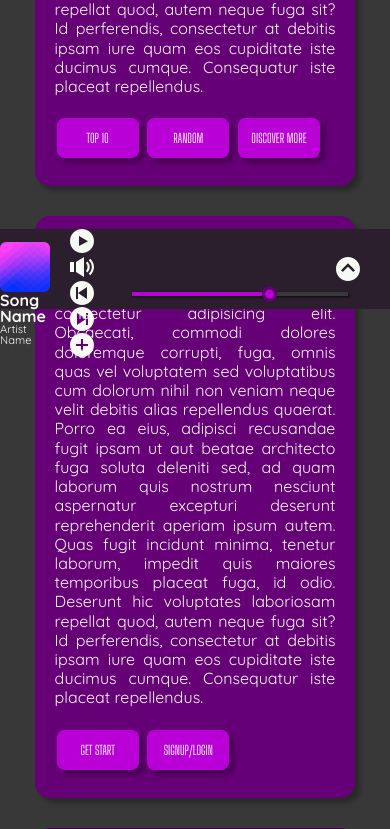
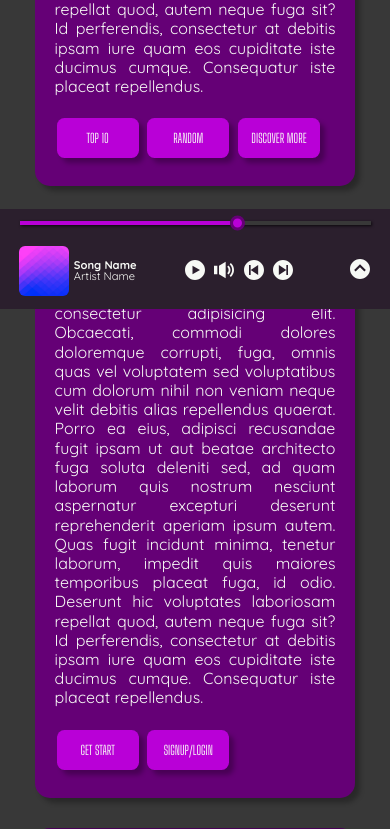
Before and after one commit to HadrienVerrier/ORPHEA, a PHP site: page /discover.html in a window 390 px wide. Shown: the part 535-1364 px from the top of the page. Run offline with PHP 8.4, Linux system fonts and the light colour scheme.

Commit message:
fix close player responsive

```diff
--- a/css/_player.scss
+++ b/css/_player.scss
@@ -7,9 +7,15 @@
 
 	z-index: 8;
 	#player-open {
-		height: 100%;
+		width: 2rem;
+		height: 2rem;
 		position: absolute;
+		top: 3rem;
 		right: 3rem;
+
+		&:hover {
+			fill: $mainLight;
+		}
 	}
 	#search {
 		display: none;
@@ -26,7 +32,7 @@
 		#player {
 			height: 100%;
 			display: grid;
-			grid-template-columns: 1fr 1fr 4fr 0.5fr;
+			grid-template-columns: 1fr 1fr 3fr 0.5fr;
 
 			#song-info {
 				align-self: center;
@@ -77,14 +83,16 @@
 
 				&::before {
 					content: " ";
+					display: block;
 					width: 60%;
 					position: absolute;
 					height: 100%;
 					background-color: $mainLight;
-					display: block;
 				}
 				&::after {
 					content: " ";
+					display: block;
+					cursor: pointer;
 					width: 1.5rem;
 					height: 1.5rem;
 					box-sizing: border-box;
@@ -92,11 +100,9 @@
 					top: 50%;
 					transform: translateY(-50%);
 					left: 60%;
-
 					border-radius: 50%;
 					border: 0.3rem solid $main;
 					background-color: $mainLight;
-					display: block;
 				}
 			}
 		}
--- a/css/main.css
+++ b/css/main.css
@@ -405,9 +405,15 @@ input[type="submit"] + label {
 }
 
 #player-container #player-open {
-  height: 100%;
+  width: 2rem;
+  height: 2rem;
   position: absolute;
+  top: 3rem;
   right: 3rem;
+}
+
+#player-container #player-open:hover {
+  fill: #b900d7;
 }
 
 #player-container #search {
@@ -431,8 +437,8 @@ input[type="submit"] + label {
   height: 100%;
   display: -ms-grid;
   display: grid;
-  -ms-grid-columns: 1fr 1fr 4fr 0.5fr;
-      grid-template-columns: 1fr 1fr 4fr 0.5fr;
+  -ms-grid-columns: 1fr 1fr 3fr 0.5fr;
+      grid-template-columns: 1fr 1fr 3fr 0.5fr;
 }
 
 #player-container.close #player #song-info {
@@ -1630,6 +1683,48 @@ main#compose #tracks div#t4 .previous-page:hover {
   body > main#compose .return-phone {
     display: unset !important;
   }
+  body > aside#player-container.close #player {
+    -ms-grid-columns: 1fr 1fr 2fr 0.5fr !important;
+        grid-template-columns: 1fr 1fr 2fr 0.5fr !important;
+  }
+  body > aside#player-container.close #player #player-controls svg {
+    width: 2rem;
+  }
+  body > aside#player-container.close #player #player-controls svg:not(:first-of-type) {
+    margin-left: 0.5rem;
+  }
+  body > aside#player-container #player-open {
+    right: 2rem;
+    top: 5rem;
+  }
+  body > aside#player-container.close {
+    height: 10rem;
+  }
+  body > aside#player-container.close #player {
+    -ms-grid-columns: 1fr 1fr 0.5fr !important;
+        grid-template-columns: 1fr 1fr 0.5fr !important;
+    -ms-grid-rows: 2fr 6fr;
+        grid-template-rows: 2fr 6fr;
+  }
+  body > aside#player-container.close #timebar {
+    top: 0.2rem;
+    -ms-grid-column: 1;
+        grid-column-start: 1;
+    grid-column-end: 4;
+    -ms-grid-row: 1;
+        grid-row-start: 1;
+    grid-row-end: 2;
+  }
+  body > aside#player-container.close #player-controls {
+    -ms-grid-column-align: center;
+        justify-self: center;
+  }
+  body > aside#player-container.close #song-info > div #current-song {
+    font-size: 1.12rem;
+  }
+  body > aside#player-container.close #player-controls svg:nth-of-type(5) {
+    display: none;
+  }
   body > footer img {
     width: 3.5rem !important;
     height: 3.5rem !important;
--- a/css/responsive/_responsive.scss
+++ b/css/responsive/_responsive.scss
@@ -27,6 +27,10 @@
 		> main {
 			@import "regular/_dashboard.scss";
 		}
+		> aside {
+			@import "regular/_player.scss";
+		}
+
 		> footer {
 			> section {
 				ul {
@@ -99,6 +103,10 @@
 			@import "small/_member.scss";
 
 			@import "small/_compose.scss";
+		}
+		> aside {
+			@import "regular/_player.scss";
+			@import "small/_player.scss";
 		}
 		> footer {
 			img {
@@ -175,6 +183,11 @@
 
 			@import "smartphone/_compose.scss";
 		}
+		> aside {
+			@import "regular/_player.scss";
+			@import "small/_player.scss";
+			@import "smartphone/_player.scss";
+		}
 		> footer {
 			img {
 				width: 3.5rem !important;
--- /dev/null
+++ b/css/responsive/regular/_player.scss
@@ -0,0 +1,16 @@
+&#player-container {
+	&.close {
+		#player {
+			grid-template-columns: 1fr 1fr 2fr 0.5fr !important;
+
+			#player-controls {
+				svg {
+					&:not(:first-of-type) {
+						margin-left: 0.5rem;
+					}
+					width: 2rem;
+				}
+			}
+		}
+	}
+}
--- /dev/null
+++ b/css/responsive/small/_player.scss
@@ -0,0 +1,24 @@
+&#player-container {
+	#player-open {
+		right: 2rem;
+		top: 5rem;
+	}
+
+	&.close {
+		height: 10rem;
+		#player {
+			grid-template-columns: 1fr 1fr 0.5fr !important;
+			grid-template-rows: 2fr 6fr;
+		}
+		#timebar {
+			top: 0.2rem;
+			grid-column-start: 1;
+			grid-column-end: 4;
+			grid-row-start: 1;
+			grid-row-end: 2;
+		}
+		#player-controls {
+			justify-self: center;
+		}
+	}
+}
--- /dev/null
+++ b/css/responsive/smartphone/_player.scss
@@ -0,0 +1,18 @@
+&#player-container {
+	&.close {
+		#song-info {
+			> div {
+				#current-song {
+					font-size: $regular * 0.7;
+				}
+			}
+		}
+		#player-controls {
+			svg {
+				&:nth-of-type(5) {
+					display: none;
+				}
+			}
+		}
+	}
+}
```
Also changed, not shown: other parts of css/main.css (+49 -2 lines), 1 other file.
